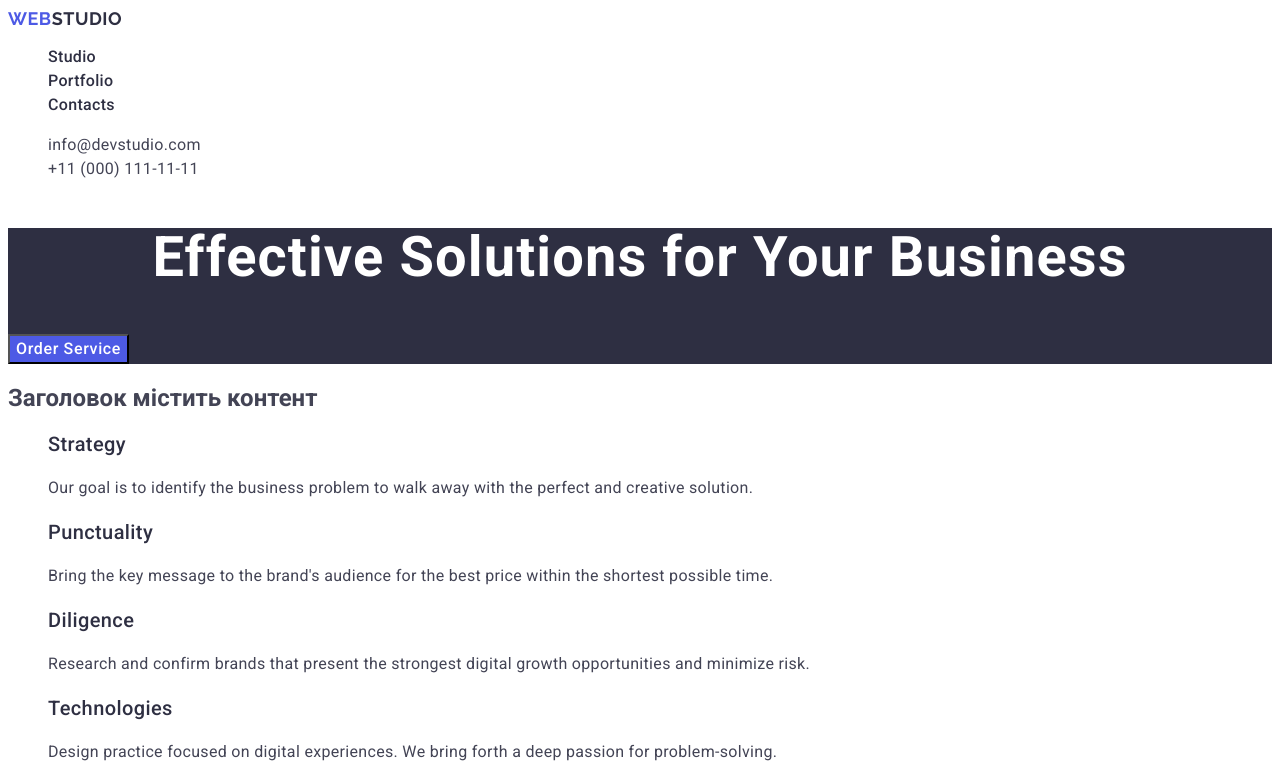
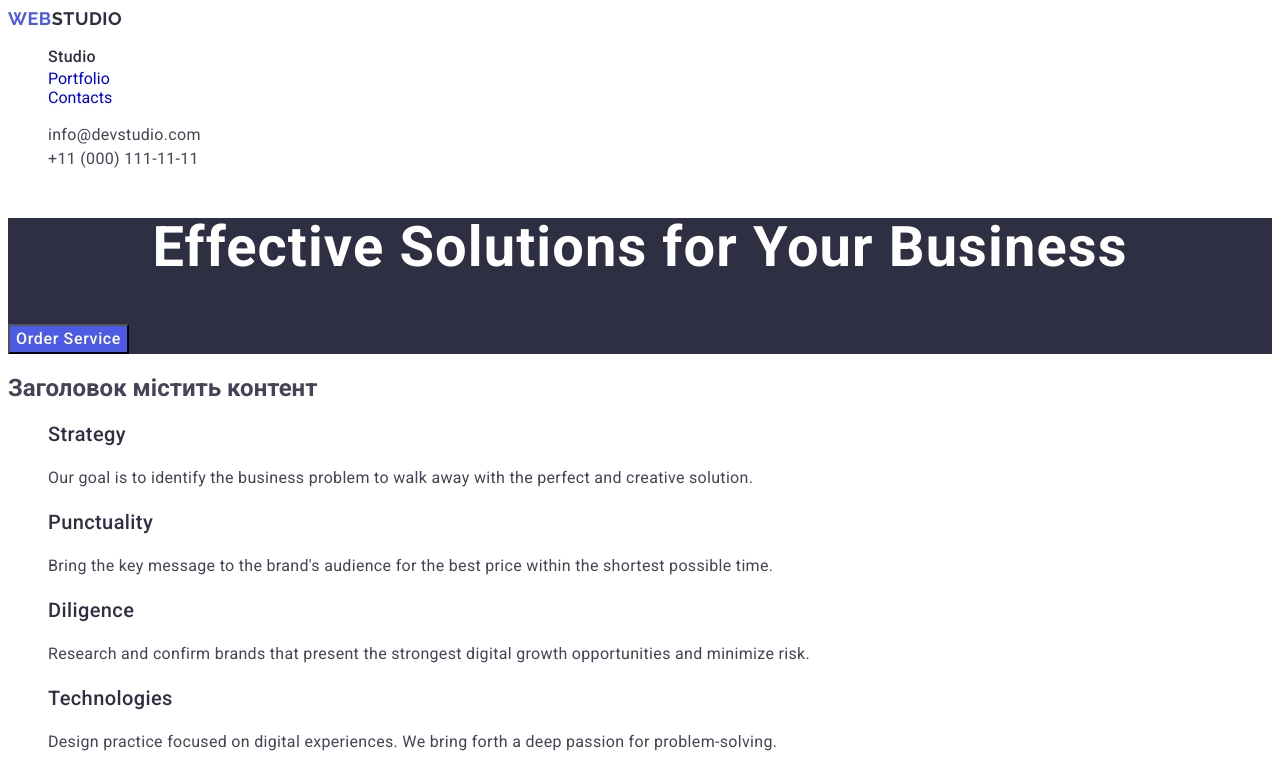
Before and after one commit to mykola170/goit-markup-hw-02-, a plain HTML site: page index.html in a window 1280 px wide. Shown: the top 781 px of the page. Drawn offline with Linux system fonts and the light colour scheme.

Commit message:
add index file

```diff
--- a/index.html
+++ b/index.html
@@ -23,10 +23,10 @@
                     <a class="menu-link" href="./studio.html">Studio</a>
                 </li>
                 <li class="menu-item">
-                    <a class="menu-link" href="./portfolio.html ">Portfolio</a>
+                    <a  href="./portfolio.html ">Portfolio</a>
                 </li>
                 <li class="menu-item">
-                    <a class="menu-link" href="./contact.html ">Contacts</a>
+                    <a href="./contacts.html ">Contacts</a>
                 </li>
             </ul>
         </nav>
```
